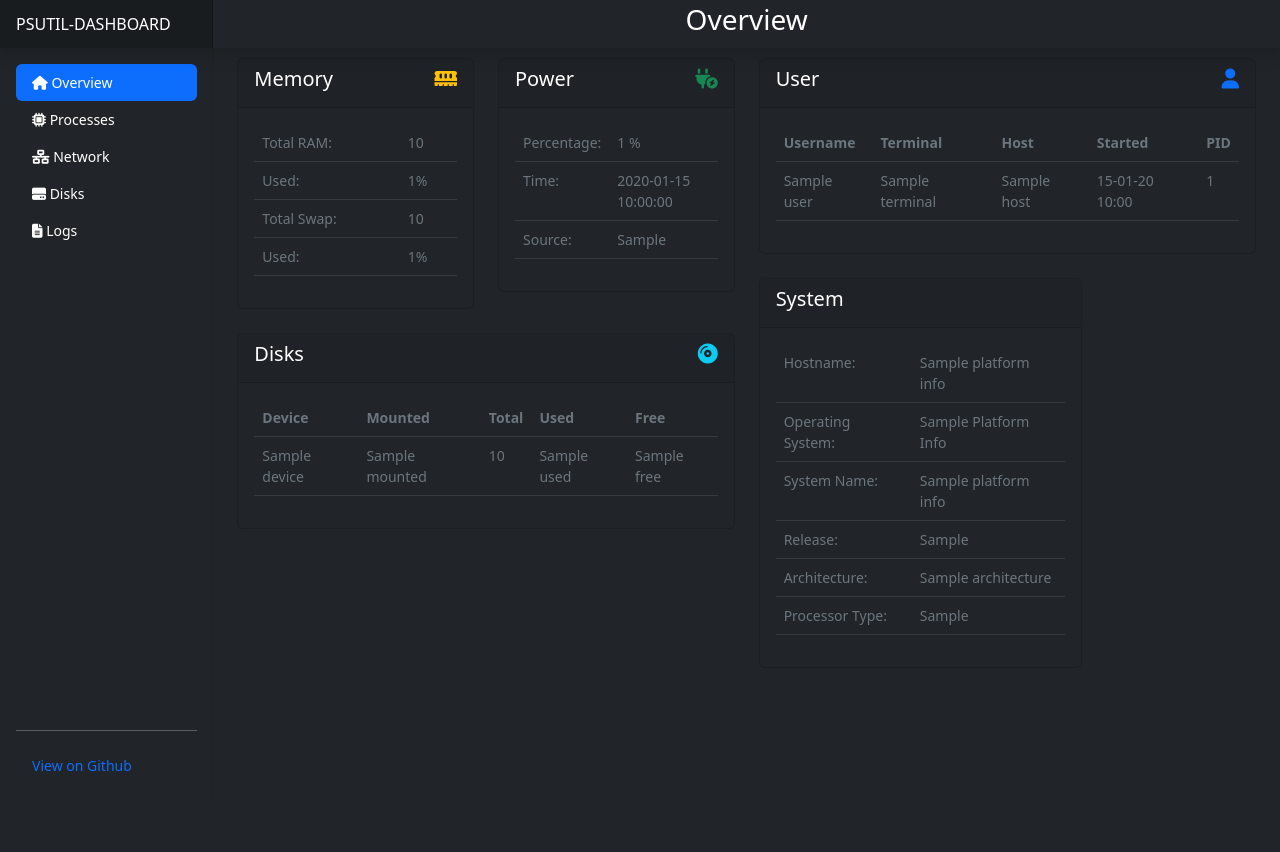
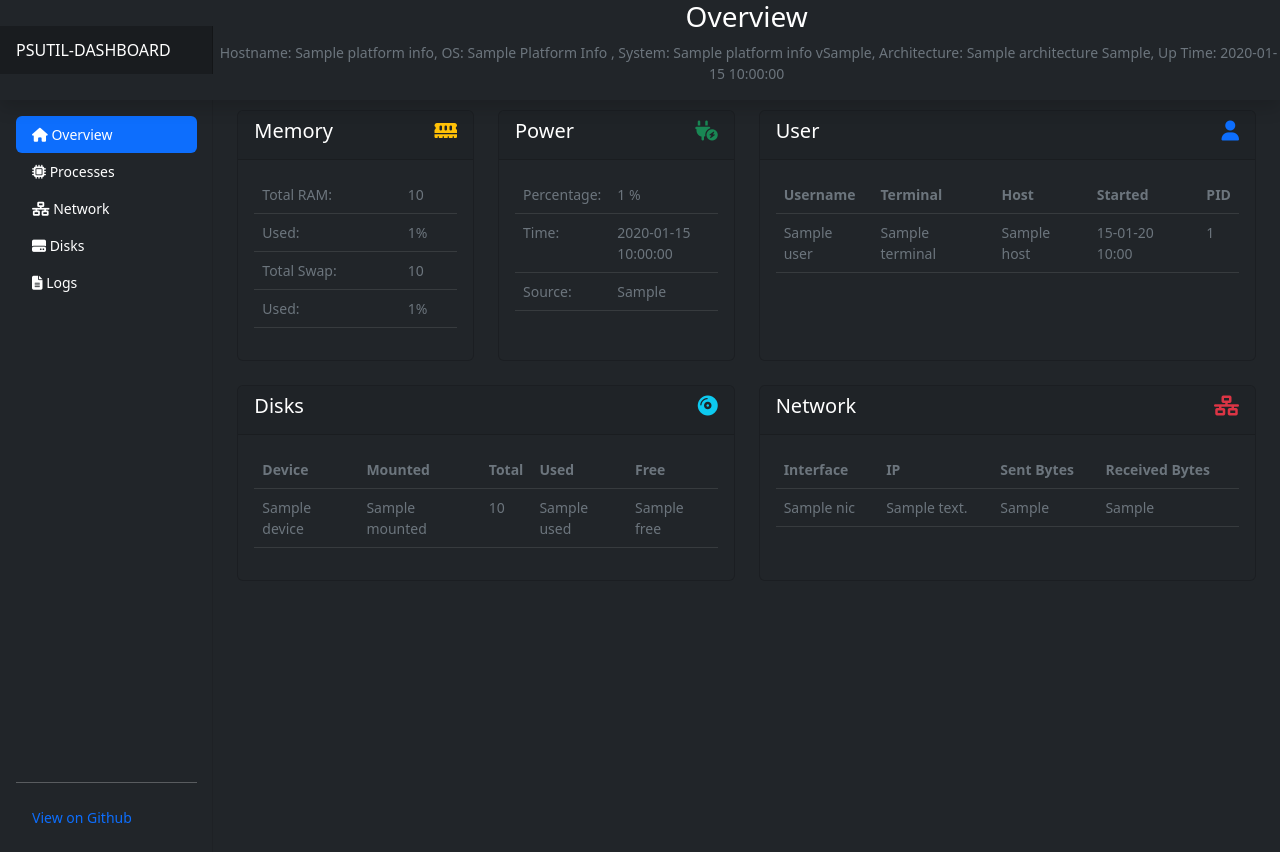
Before and after one commit to gopalcnepal/psutil-dashboard, a Flask app: template app/templates/index.html in a window 1280 px wide. Before the commit the page ends 771 px from the top, so only its background shows below. Run offline with Flask 2, Linux system fonts and the light colour scheme; the template is opened without the code that fills it: most values are stand-ins (such as "Sample title", 1, 10 or a date in 2020).

Commit message:
Added Netowrk information and design updated
Get and display overview of AF_INET interface only. Placed system overview in the header of overview page.

```diff
--- a/app/templates/index.html
+++ b/app/templates/index.html
@@ -7,6 +7,20 @@
 {% block pagetitle %}
 <div class="text-center w-100">
     <h3 class="text-white h3">Overview</h3>
+    <p class="text-small text-muted">
+
+        {% if context.platform_info['os_name'] != 'unknown' %}
+            <i class="fa-brands fa-{{context.platform_info['os_name']}}"></i>
+        {% else %}
+            <i class="fa-brands fa-question"></i>
+        {% endif %}
+
+        Hostname: {{ context.platform_info['node_name'] }},
+        OS: {% if context.platform_info['os_name'] == 'apple' %} macOS {% else %} {{ context.platform_info['os_name']|title }} {% endif %},
+        System: {{ context.platform_info['system_name'] }} v{{ context.platform_info['release_version'] }},
+        Architecture: {{ context.platform_info['architecture'] }} {{ context.platform_info['processor_type'] }},
+        Up Time: {{ context.platform_info['boot_time'] }}
+    </p>
 </div>
 
 {% endblock %}
@@ -16,7 +30,7 @@
     <!-- Main Contents -->
     <main class="col-md-9 ms-sm-auto col-lg-10 px-md-4">
 
-        <div class="row" data-masonry='{"percentPosition": true }' style="padding-top: 10px;">
+        <div class="row"' style="padding-top: 10px;">
 
             <!-- Memory Information -->
             <div class="col-sm-6 col-lg-3 mb-4">
@@ -125,55 +139,6 @@
                 </div>
             </div>
 
-            <!-- System Information -->
-            <div class="col-sm-6 col-lg-4 mb-4">
-                <div class="card h-100 bg-dark text-white">
-                    <div class="d-flex card-header justify-content-between">
-                        <h5>System</h5>
-                        <h5>
-                            {% if context.platform_info['os_name'] != 'unknown' %}
-                                <i class="fa-brands fa-{{context.platform_info['os_name']}}"></i>
-                            {% else %}
-                                <i class="fa-brands fa-question"></i>
-                            {% endif %}
-                        </h5>
-                    </div>
-                    <div class="card-body">
-                        <table class="table table-hover text-left table-dark text-muted">
-                            <tr>
-                                <td scope="row"> Hostname: </td>
-                                <td> {{ context.platform_info['node_name'] }} </td>
-                            </tr>
-                            <tr>
-                                <td scope="row"> Operating System: </td>
-                                {% if context.platform_info['os_name'] == 'apple' %}
-                                    <td> macOS </td>
-                                {% else %}
-                                    <td> {{ context.platform_info['os_name']|title }} </td>
-                                {% endif %}
-
-                            </tr>
-                            <tr>
-                                <td scope="row"> System Name: </td>
-                                <td> {{ context.platform_info['system_name'] }} </td>
-                            </tr>
-                            <tr>
-                                <td scope="row"> Release: </td>
-                                <td> {{ context.platform_info['release_version'] }} </td>
-                            </tr>
-                            <tr>
-                                <td scope="row"> Architecture: </td>
-                                <td> {{ context.platform_info['architecture'] }} </td>
-                            </tr>
-                            <tr>
-                                <td scope="row"> Processor Type: </td>
-                                <td> {{ context.platform_info['processor_type'] }} </td>
-                            </tr>
-                        </table>
-                    </div>
-                </div>
-            </div>
-
             <!-- Disks Information -->
             <div class="col-sm-12 col-lg-6 mb-4">
                 <div class="card h-100 bg-dark text-white">
@@ -210,6 +175,40 @@
                 </div>
             </div>
 
+            <!-- Network Information -->
+            <div class="col-sm-12 col-lg-6 mb-4">
+                <div class="card h-100 bg-dark text-white">
+                    <div class="d-flex card-header justify-content-between">
+                        <h5>Network</h5>
+                        <h5>
+                            <i class="fa-solid fa-network-wired text-danger"></i>
+                        </h5>
+                    </div>
+                    <div class="card-body table-responsive">
+                        <table class="table table-hover text-left table-dark text-muted">
+                            <thead>
+                                <tr>
+                                    <th scope="col">Interface</th>
+                                    <th scope="col">IP</th>
+                                    <th scope="col">Sent Bytes</th>
+                                    <th scope="col">Received Bytes</th>
+                                </tr>
+                            </thead>
+                            <tbody>
+                                {% for nic in context.network_info.values() %}
+                                <tr>
+                                    <td scope="row"> {{ nic.name }} </td>
+                                    <td> {{ nic.ip_address }} </td>
+                                    <td> {{ nic.sent_bytes }} </td>
+                                    <td> {{ nic.received_bytes }} </td>
+                                </tr>
+                                {% endfor %}
+                            </tbody>
+                        </table>
+                    </div>
+                </div>
+            </div>
+
         </div>
     </main>
 {% endblock %}
--- a/app/views.py
+++ b/app/views.py
@@ -10,6 +10,7 @@ def index():
         'user_info': get_user_info(),
         'memory_info': get_memory_info(),
         'disk_info': get_disks_info(),
+        'network_info': get_network_info(),
     }
 
     return render_template("index.html", context=context)
```
Also changed, not shown: app/systeminfo.py (+22 -1 lines).
